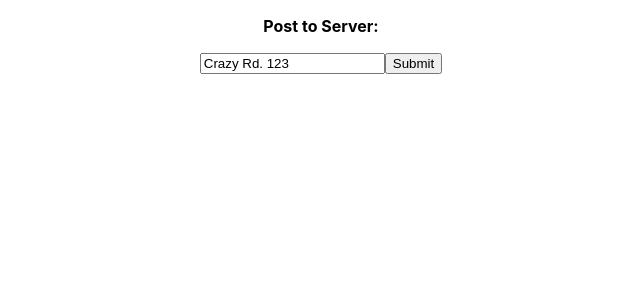
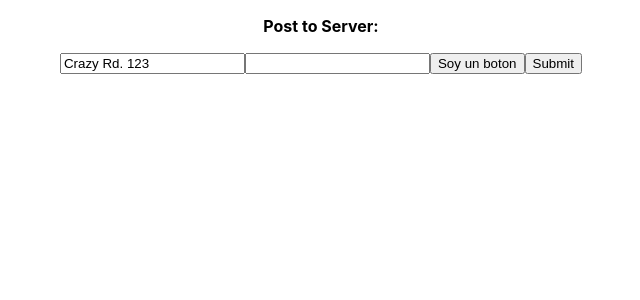
Before and after one commit to alcance/lightbeam, a React (Create React App) app: page / in a window 1280 px wide. Shown: the top 300 px of the page, without its empty margins (319-959 px from the left). Built offline with nearby package versions, Linux system fonts and the light colour scheme.

Commit message:
From class to functional component
The web app was updated to make use of functional components.
The rest of components were also created.

```diff
--- a/src/App.js
+++ b/src/App.js
@@ -1,31 +1,36 @@
-import React, { Component } from 'react';
+import React, { useState } from 'react';
 import './App.css';
-class App extends Component {
+import Button from './components/Button';
+import Input from './components/Input';
 
-  state = {
-    location: 'Crazy Rd. 123',
-  };
+const App = () => {
+  const [location, setLocation] = useState('Crazy Rd. 123');
+  const [response, setResponse] = useState('');
 
-  handleSubmit = async e => {
-  };
+  const handleSubmit = (e) => {
+    e.preventDefault();
+  }
 
-  render() {
-    return (
-      <div className="App">
-        <p>{this.state.response}</p>
-        <form onSubmit={this.handleSubmit}>
+  return (
+    <div className="App">
+        <p>{response}</p>
+        {/*<form method='POST' action='https://systec-puzzle.herokuapp.com/lightbeam' onSubmit={(e) => handleSubmit(e)}>*/}
+        <form onSubmit={(e) => handleSubmit(e)}>
           <p>
             <strong>Post to Server:</strong>
           </p>
           <input
+            name='location'
             type="text"
-            value={this.state.location}
-            onChange={e => this.setState({ location: e.target.value })}
+            value={location}
+            onChange={e => setLocation(e.target.value)}
           />
+          <Input />
+          <Button />
           <button type="submit">Submit</button>
         </form>
-      </div>
-    );
-  }
+    </div>
+  );
 }
+
 export default App;
--- /dev/null
+++ b/src/components/Button/Button.jsx
@@ -0,0 +1,9 @@
+import React from 'react';
+
+const Button = () => {
+    return (
+        <button>Soy un boton</button>
+    );
+}
+
+export default Button;
--- /dev/null
+++ b/src/components/Button/index.js
@@ -0,0 +1,2 @@
+import Button from './Button';
+export default Button;
--- /dev/null
+++ b/src/components/Input/Input.jsx
@@ -0,0 +1,12 @@
+import React from 'react';
+
+const Input = () => {
+    return (
+        <input
+            name='location'
+            type="text"
+          />
+    );
+}
+
+export default Input;
--- /dev/null
+++ b/src/components/Input/index.js
@@ -0,0 +1,2 @@
+import Input from './Input';
+export default Input;
```
Also changed, not shown: src/components/Button/Button.css (added), src/components/Input/Input.css (added), 1 other file (tests, documents, lock files or other folders).
